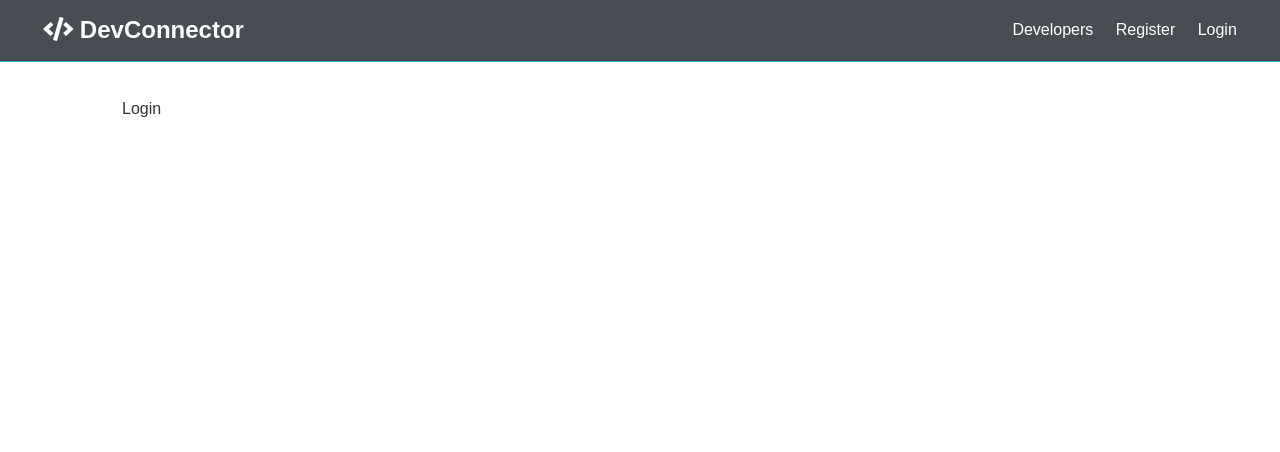
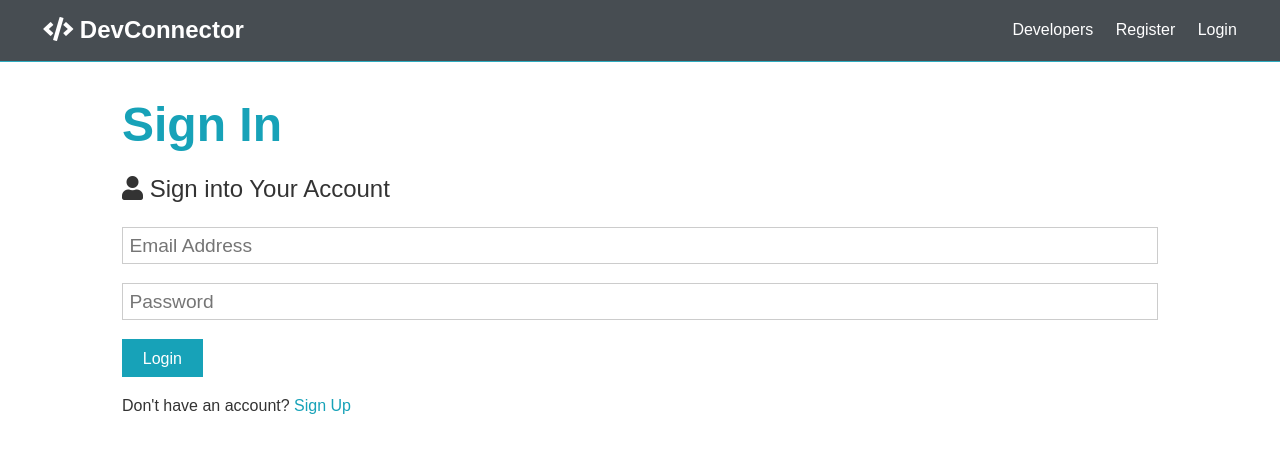
Before and after one commit to histlog/histlog.github.io, a React (Create React App) app in the folder client/: page /login in a window 1280 px wide. Shown: the top 452 px of the page. Built offline with nearby package versions, Linux system fonts and the light colour scheme.

Commit message:
Added forms in SignUp and SignIn

```diff
--- a/client/src/components/auth/Login.js
+++ b/client/src/components/auth/Login.js
@@ -1,5 +1,53 @@
-import React from 'react';
+import React, { Fragment, useState } from 'react';
+import { Link } from 'react-router-dom';
 
 export const Login = () => {
-  return <div>Login</div>;
+  const [formData, setFormData] = useState({
+    email: '',
+    password: '',
+  });
+
+  const { email, password } = formData;
+
+  const onChange = (e) =>
+    setFormData({ ...formData, [e.target.name]: e.target.value });
+
+  const onSubmit = async (e) => {
+    e.preventDefault();
+    console.log('success');
+  };
+
+  return (
+    <Fragment>
+      <h1 className='large text-primary'>Sign In</h1>
+      <p className='lead'>
+        <i className='fas fa-user'></i> Sign into Your Account
+      </p>
+      <form className='form' onSubmit={(e) => onSubmit(e)}>
+        <div className='form-group'>
+          <input
+            type='email'
+            placeholder='Email Address'
+            name='email'
+            value={email}
+            onChange={(e) => onChange(e)}
+          />
+        </div>
+        <div className='form-group'>
+          <input
+            type='password'
+            placeholder='Password'
+            name='password'
+            value={password}
+            onChange={(e) => onChange(e)}
+            minLength='6'
+          />
+        </div>
+        <input type='submit' className='btn btn-primary' value='Login' />
+      </form>
+      <p className='my-1'>
+        Don't have an account? <Link to='/register'>Sign Up</Link>
+      </p>
+    </Fragment>
+  );
 };
--- a/client/src/components/auth/Register.js
+++ b/client/src/components/auth/Register.js
@@ -1,4 +1,5 @@
 import React, { Fragment, useState } from 'react';
+import { Link } from 'react-router-dom';
 
 export const Register = () => {
   const [formData, setFormData] = useState({
@@ -13,12 +14,12 @@
   const onChange = (e) =>
     setFormData({ ...formData, [e.target.name]: e.target.value });
 
-  const onSubmit = (e) => {
+  const onSubmit = async (e) => {
     e.preventDefault();
     if (password !== password2) {
       console.log('password mismatch');
     } else {
-      console.log(formData);
+      console.log('success');
     }
   };
 
@@ -75,7 +76,7 @@
         <input type='submit' className='btn btn-primary' value='Register' />
       </form>
       <p className='my-1'>
-        Already have an account? <a href='login.html'>Sign In</a>
+        Already have an account? <Link to='/login'>Sign In</Link>
       </p>
     </Fragment>
   );
```
